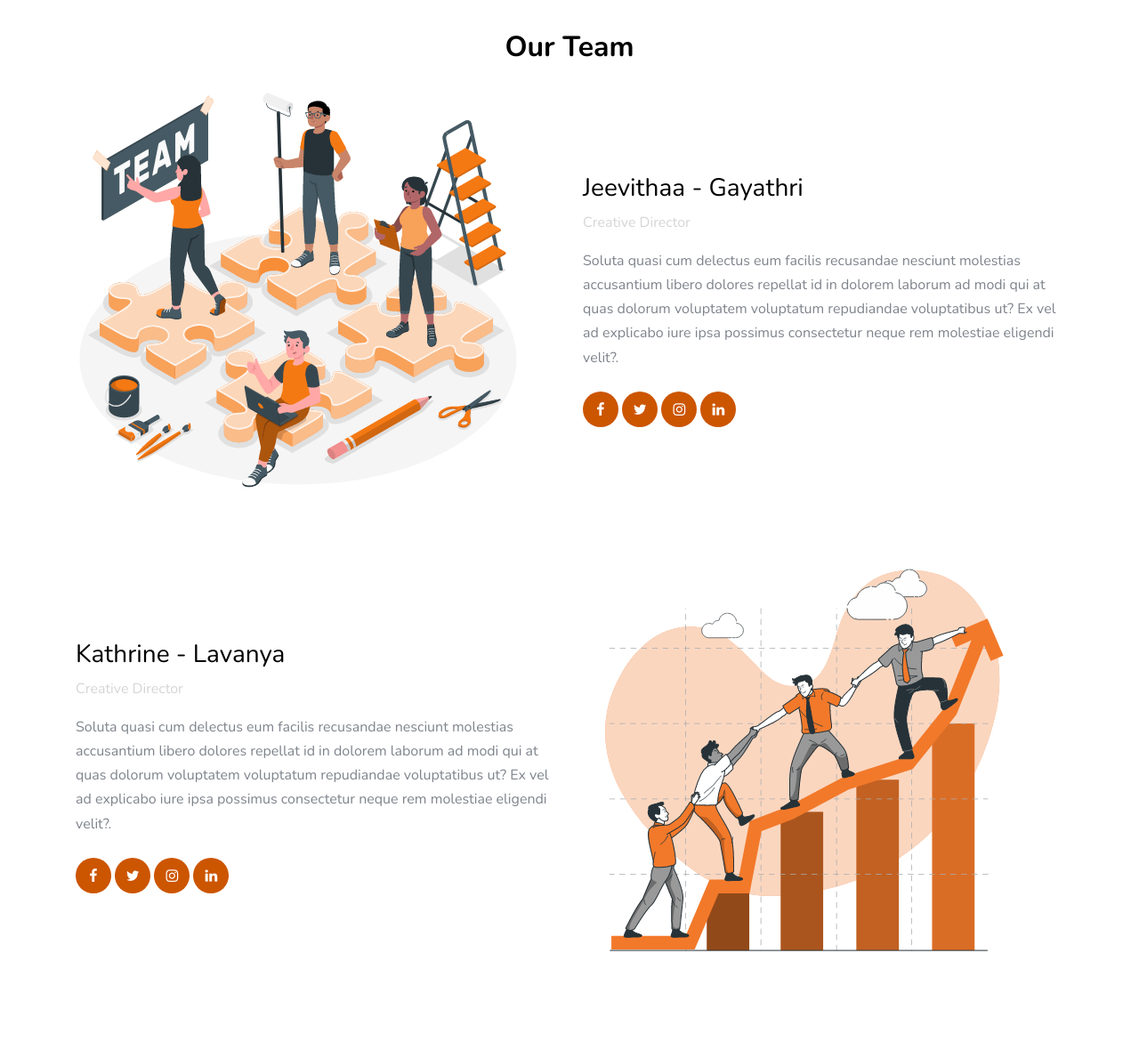
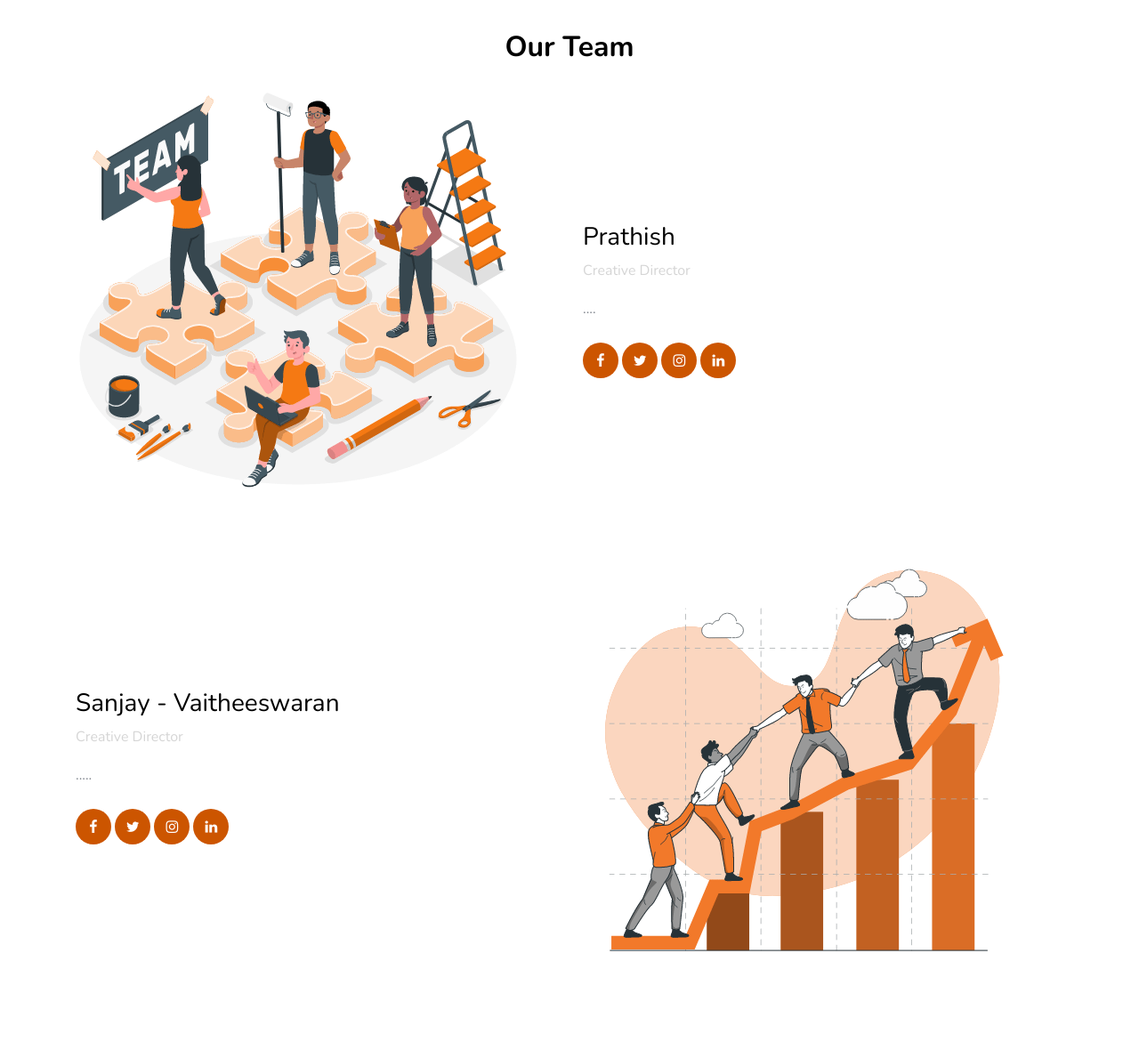
Before and after one commit to kathrinesathi/Jobporium, a Django app: page /about-us/ in a window 1280 px wide. Shown: the part 1298-2478 px from the top of the page at 89% size. Run offline with Django 3.2, Linux system fonts and the light colour scheme; some libraries are stand-ins or nearby versions; some web fonts are replaced.

Commit message:
new change

```diff
--- a/template/account/employee-edit-profile.html
+++ b/template/account/employee-edit-profile.html
@@ -77,10 +77,8 @@
           {% endfor %}
           <div class="row form-group">
 
-          <div class="col-md-12 mb-4">
-            <label class="text-black" for="upload">Upload resume</label>
-            <input type="submit" value="Upload" class="btn px-4 btn-primary text-white">
-          </div>
+
+
 
             <div class="col-md-12">
               <input type="submit" value="Update" class="btn px-4 btn-primary text-white">
--- a/template/footer.html
+++ b/template/footer.html
@@ -57,10 +57,10 @@
 
         <div class="col-md-4 col-sm-6 col-xs-12">
           <div class="footer-social">
-            <a href="https://www.facebook.com/profile.php?id=100007049733297"><span class="icon-facebook"></span></a>
-            <a href="https://twitter.com/Cedkathy"><span class="icon-twitter"></span></a>
-            <a href="https://www.instagram.com/lavanyaaa11/"><span class="icon-instagram"></span></a>
-            <a href="https://www.linkedin.com/in/jeevithaa-sathiyanarayanan/"><span class="icon-linkedin"></span></a>
+            <a href="#"><span class="icon-facebook"></span></a>
+            <a href="#"><span class="icon-twitter"></span></a>
+            <a href="#"><span class="icon-instagram"></span></a>
+            <a href="#"><span class="icon-linkedin"></span></a>
           </div>
         </div>
         </div>
--- a/template/jobapp/aboutus.html
+++ b/template/jobapp/aboutus.html
@@ -68,34 +68,28 @@
                 <img src="{% static 'images/person_6.gif' %}" alt="Image" class="img-fluid mb-4 rounded">
             </div>
             <div class="col-md-6">
-                <h3>Jeevithaa - Gayathri</h3>
+                <h3>Prathish</h3>
                 <p class="text-muted">Creative Director</p>
-                <p>Soluta quasi cum delectus eum facilis recusandae nesciunt molestias accusantium libero dolores
-                    repellat id in dolorem laborum ad modi qui at quas dolorum voluptatem voluptatum repudiandae
-                    voluptatibus ut? Ex vel ad explicabo iure ipsa possimus consectetur neque rem molestiae eligendi
-                    velit?.</p>
+                <p>....</p>
                 <div class="social mt-4">
-                    <a href="https://www.facebook.com/profile.php?id=100007049733297"><span class="icon-facebook"></span></a>
-                    <a href="https://twitter.com/Jeevithaasathi1"><span class="icon-twitter"></span></a>
-                    <a href="https://www.instagram.com/gayushan_258/"><span class="icon-instagram"></span></a>
-                    <a href="https://www.linkedin.com/in/gayathri-shanmuganathan-87341b1b7/"><span class="icon-linkedin"></span></a>
+                    <a href="#"><span class="icon-facebook"></span></a>
+                    <a href="#"><span class="icon-twitter"></span></a>
+                    <a href="#"><span class="icon-instagram"></span></a>
+                    <a href="#"><span class="icon-linkedin"></span></a>
                 </div>
             </div>
             <div class="col-md-6 order-md-2 ml-md-auto">
                 <img src="{% static 'images/person_5.gif' %}" alt="Image" class="img-fluid mb-4 rounded">
             </div>
             <div class="col-md-6">
-                <h3>Kathrine - Lavanya</h3>
+                <h3>Sanjay - Vaitheeswaran</h3>
                 <p class="text-muted">Creative Director</p>
-                <p>Soluta quasi cum delectus eum facilis recusandae nesciunt molestias accusantium libero dolores
-                    repellat id in dolorem laborum ad modi qui at quas dolorum voluptatem voluptatum repudiandae
-                    voluptatibus ut? Ex vel ad explicabo iure ipsa possimus consectetur neque rem molestiae eligendi
-                    velit?.</p>
+                <p>.....</p>
                 <div class="social mt-4">
-                    <a href="https://www.facebook.com/kathrine.sathi.7"><span class="icon-facebook"></span></a>
-                    <a href="https://twitter.com/Cedkathy"><span class="icon-twitter"></span></a>
-                    <a href="https://www.instagram.com/lavanyaaa11/"><span class="icon-instagram"></span></a>
-                    <a href="https://www.linkedin.com/in/kathrine-sathi-031247181/"><span class="icon-linkedin"></span></a>
+                    <a href="#"><span class="icon-facebook"></span></a>
+                    <a href="#"><span class="icon-twitter"></span></a>
+                    <a href="#"><span class="icon-instagram"></span></a>
+                    <a href="#"><span class="icon-linkedin"></span></a>
                 </div>
             </div>
         </div>
--- a/template/jobapp/index.html
+++ b/template/jobapp/index.html
@@ -260,7 +260,7 @@
 <div class="news row d-flex justify-content-center align-items-center rows">
   <div class="col-md-6">
       <div class="card">
-          <div class="text-center"> <img src="https://i.imgur.com/Dh7U4bp.png" width="200"> <span class="d-block mt-3">Subscribe to our newsletter in order not to miss new arrivals <br> promotions and discounts of our store</span>
+          <div class="text-center"> <img src="{% static 'images/sub.png' %}" width="200"> <span class="d-block mt-3">Subscribe to our newsletter in order not to miss new arrivals <br> promotions and discounts of our store</span>
               <div class="mx-5">
                   <div class="input-group mb-3 mt-4"> <input type="text" class="form-control" placeholder="Enter email" aria-label="Recipient's username" aria-describedby="button-addon2"> <button class="btn btn-success border-rad" type="button" id="button-addon2">Subscribe</button> </div>
               </div>
```
Also changed, not shown: template/jobapp/category-list.html (+4 -4 lines), template/jobapp/contactus.html (+5 -9 lines), static/images/sub.png (added).
